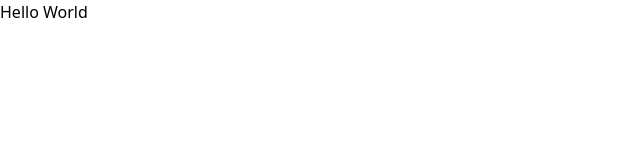
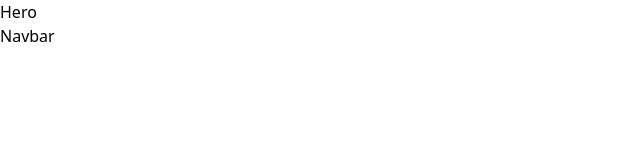
Before and after one commit to LexanderO/renegade, a React (Vite) app: page / in a window 1280 px wide. Shown: the top 160 px of the page, without its empty margins (0-640 px from the left). Built offline with nearby package versions, Linux system fonts and the light colour scheme.

Commit message:
Import Hero and Navbar

```diff
--- a/src/App.jsx
+++ b/src/App.jsx
@@ -1,10 +1,13 @@
 import { BrowserRouter } from "react-router-dom";
+
+import { Hero, Navbar } from "./components";
 
 function App() {
   return (
     <>
       <BrowserRouter>
-        <p>Hello World</p>
+        <Hero/>
+        <Navbar/>
       </BrowserRouter>
     </>
   );
```
